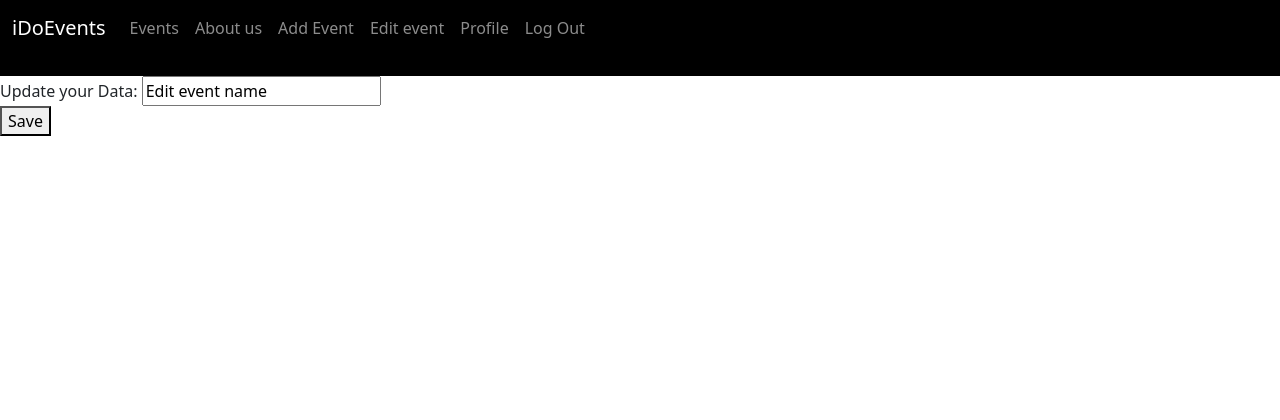
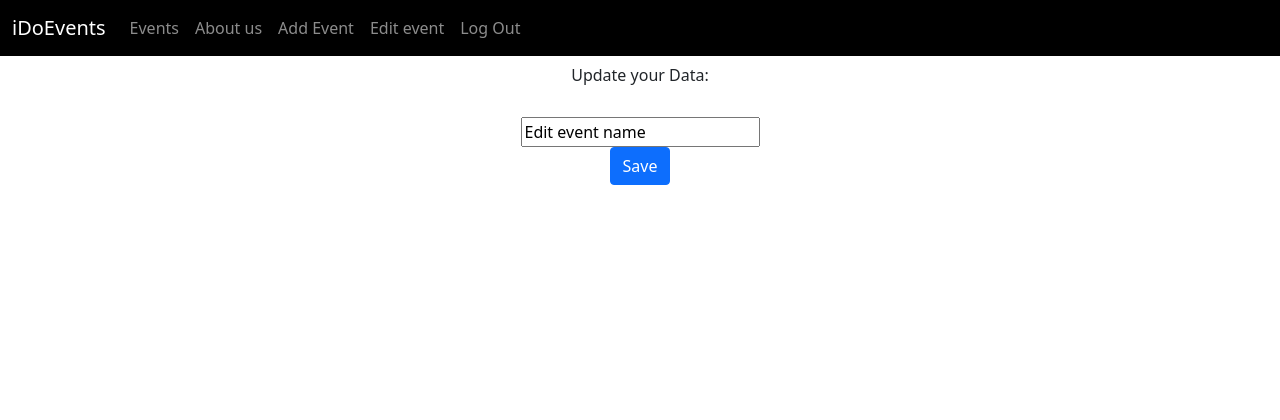
Before and after one commit to Kristikolani/events, a Django app: page /edit/1 in a window 1280 px wide. Shown: the top 420 px of the page. Run offline with Django 4.2, Linux system fonts and the light colour scheme; the visitor is signed in with stand-in values (Sample User, id 1).

Commit message:
fix templates

```diff
--- a/events/templates/base.html
+++ b/events/templates/base.html
@@ -9,7 +9,7 @@
     <!-- Bootstrap CSS -->
     <link href="https://cdn.jsdelivr.net/npm/bootstrap@5.1.3/dist/css/bootstrap.min.css" rel="stylesheet" integrity="sha384-1BmE4kWBq78iYhFldvKuhfTAU6auU8tT94WrHftjDbrCEXSU1oBoqyl2QvZ6jIW3" crossorigin="anonymous">
     <style>
-      main > .container { padding-top: 20px; }
+      main > .container { padding-top: 10px; }
       #footer {
         position: fixed;
         padding: 10px 10px 0px 10px;
@@ -17,12 +17,11 @@
         width: 100%;
         text-align: center;
         /* Height of the footer*/
-        background-color:rgba(255, 250, 250, 0.392);
+        background-color:rgba(250, 250, 250, 0.392);
       }
   </style>
   </head>
   <body>
-    <div style="background-color: black;">
       <nav class="navbar navbar-expand-lg navbar-dark bg-black">
           <div class="container-fluid">
             <a class="navbar-brand" href="http://127.0.0.1:8000/">iDoEvents</a>
@@ -36,7 +35,6 @@
                 {% if user.is_authenticated %}
                   <a class="nav-link" href="{% url 'add_event' %}">Add Event</a>
                   <a class="nav-link" href="{% url 'edit' 0 %}">Edit event</a>
-                  <a class="nav-link" href="{% url 'profile' %}">Profile</a>
                   <a class="nav-link" href="{% url 'logout' %}">Log Out</a>
                 {% else %}
                   <a class="nav-link" href="{% url 'login' %}">Log In</a>
@@ -59,5 +57,4 @@
         <span class="text-muted">Copyright &copy; 2022 - iDoEvents</span>
       </div>
 
-    </div>
   </body>
--- a/events/templates/edit_event.html
+++ b/events/templates/edit_event.html
@@ -3,9 +3,14 @@
     {% csrf_token %}
     <!-- <span>Email</span> <input type="email"
     name="email"> -->
+<center>
+    <h6 style="font-style:black;">
     Update your Data:
+    </h6>
+    <br>
     <input type="text" name="todo" value="Edit event name" >
     <!-- {{form}} -->
     <br>
-    <button class="btn--primary"> Save </button>
+    <button class="btn btn-primary"> Save </button>
+</center>
     </form>
```
